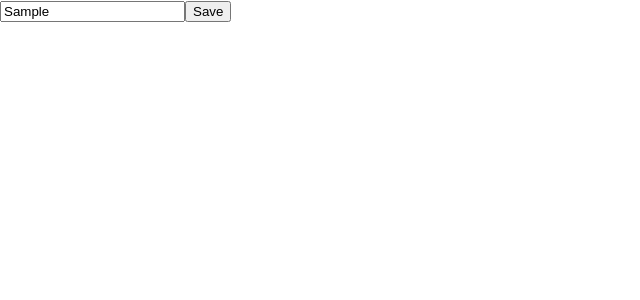
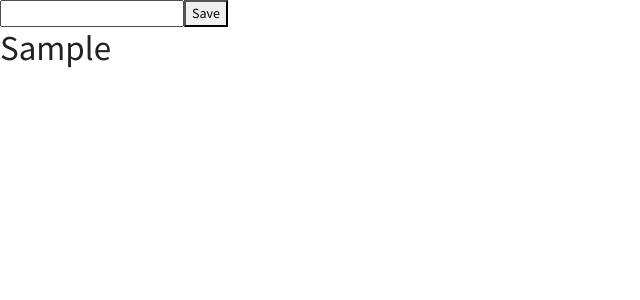
Before and after one commit to SantiagoAOttolini/TypeScript-and-ReactJS, a React (Create React App) app: page / in a window 1280 px wide. Both pictures are taken after typing "Sample" into the empty fields and a click on the button "Save". Shown: the top 300 px of the page, without its empty margins (0-640 px from the left). Built offline with nearby package versions, Linux system fonts and the light colour scheme.

Commit message:
TS-React: Add bootswatch

```diff
--- a/package.json
+++ b/package.json
@@ -10,6 +10,7 @@
     "@types/node": "^12.20.11",
     "@types/react": "^17.0.4",
     "@types/react-dom": "^17.0.3",
+    "bootswatch": "^4.6.0",
     "react": "^17.0.2",
     "react-dom": "^17.0.2",
     "react-scripts": "4.0.3",
--- a/src/App.tsx
+++ b/src/App.tsx
@@ -4,34 +4,43 @@ import React, { useState } from "react";
 type formElement = React.FormEvent<HTMLFormElement>;
 
 interface ITask {
-  name: string,
-  done: boolean
+  name: string;
+  done: boolean;
 }
 
 //Return an element
 function App(): JSX.Element {
-
   const [newTask, setNewTask] = useState<string>("");
-  const [tasks, setTask] = useState<ITask[]>([])
+  //List of task
+  const [tasks, setTask] = useState<ITask[]>([]);
 
   const handleSubmit = (e: formElement) => {
     e.preventDefault();
-    addTask(newTask)
+    addTask(newTask);
+    //When i send a data, clean the input
+    setNewTask("");
   };
 
   //Recive a name of a new task
-  const addTask = (name:string) =>{
+  const addTask = (name: string) => {
     //Copy the new content of tasks and add a new one
-    const newTasks: ITask[] = [...tasks, {name: name, done: false} ]
-    setTask(newTasks)
-  }
+    const newTasks: ITask[] = [...tasks, { name: name, done: false }];
+    setTask(newTasks);
+  };
 
   return (
     <div>
       <form onSubmit={handleSubmit}>
-        <input type="text" onChange={(e) => setNewTask(e.target.value)} />
+        <input
+          type="text"
+          onChange={(e) => setNewTask(e.target.value)}
+          value={newTask}
+        />
         <button>Save</button>
       </form>
+      {tasks.map((t: ITask, i: number) => {
+        return <h1 key={i}>{t.name}</h1>;
+      })}
     </div>
   );
 }
--- a/src/index.tsx
+++ b/src/index.tsx
@@ -3,6 +3,8 @@ import ReactDOM from 'react-dom';
 import './index.css';
 import App from './App';
 import reportWebVitals from './reportWebVitals';
+
+import "bootswatch/dist/lumen/bootstrap.min.css"
 
 ReactDOM.render(
   <React.StrictMode>
```
Also changed, not shown: 2 other files (tests, documents, lock files or other folders).
